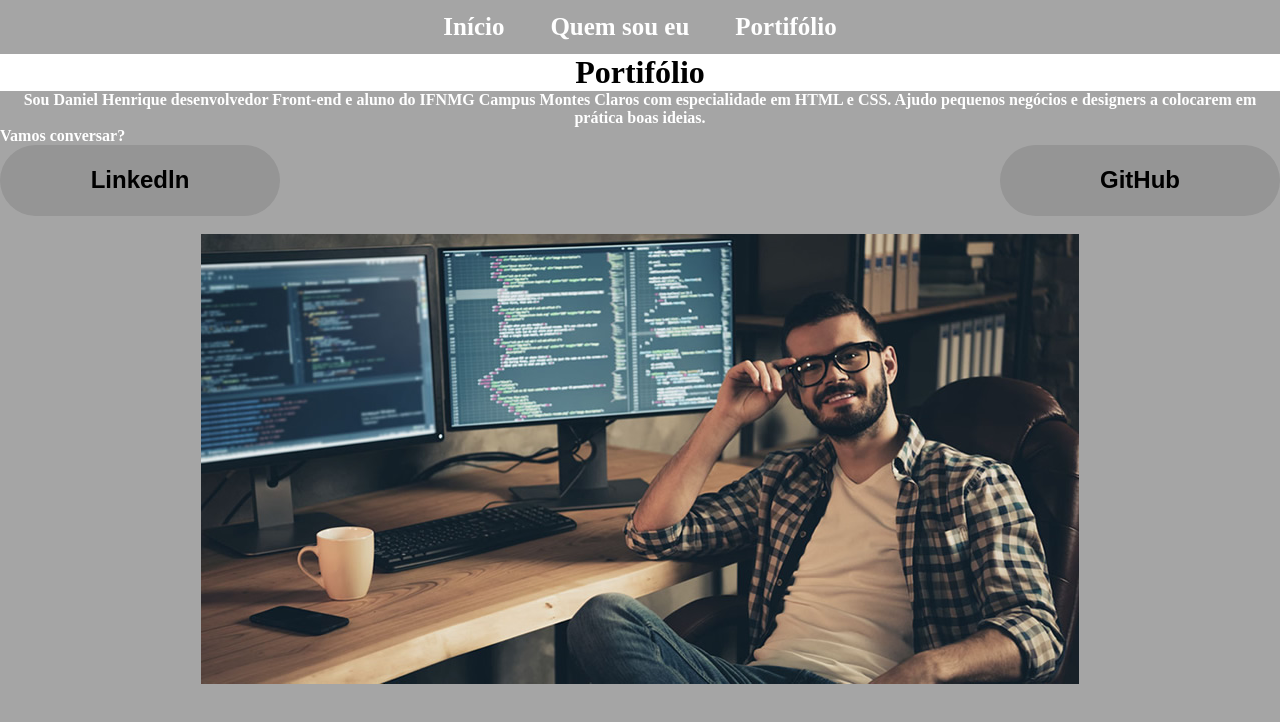
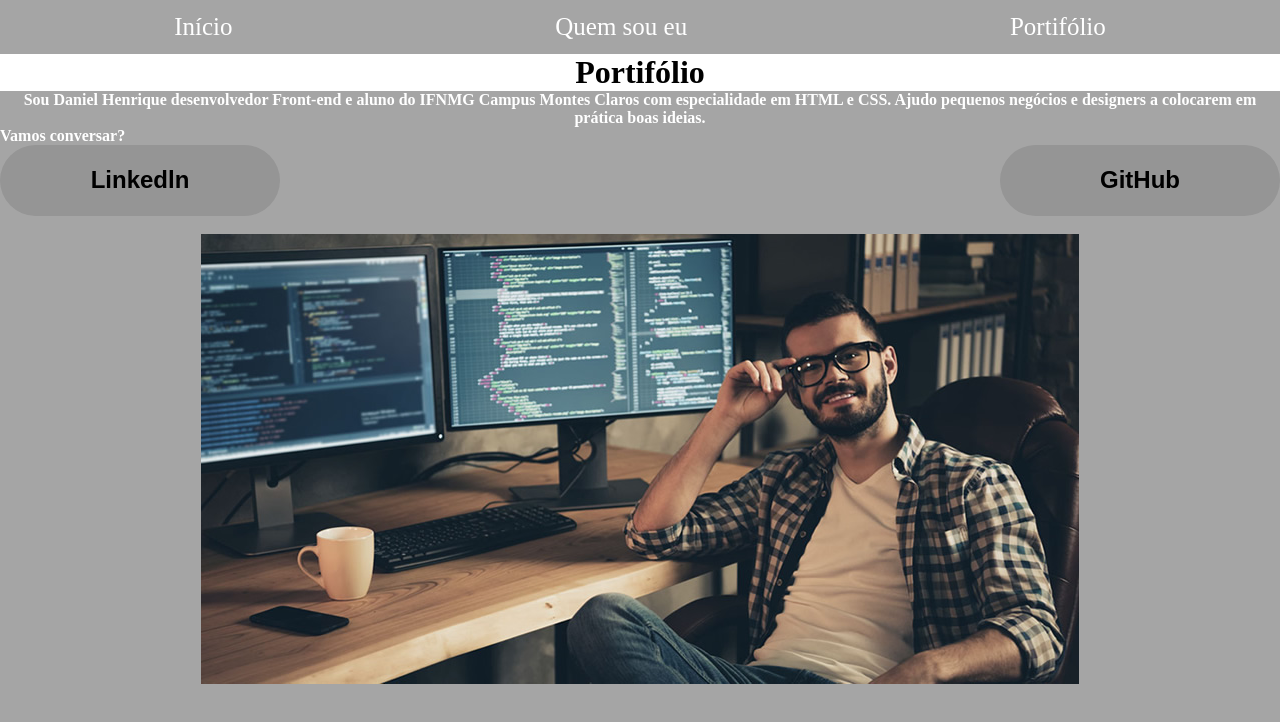
Before and after one commit to danielhenrique9210/portifolio, a plain HTML site: page index.html in a window 1280 px wide. Drawn offline with Linux system fonts and the light colour scheme.

Commit message:
Add files via upload

```diff
--- a/index.html
+++ b/index.html
@@ -8,13 +8,12 @@
     <link rel="stylesheet" href="style.css">
 </head>
 <body>
-   <nav>
-        <ul class="menu">
+   <nav class="menu">
+        <ul>
 
-          <h2><li><a class="menu_links" href="index.html">Início</a></li>
-              <li><a class="menu_links" href= "quem.html">Quem sou eu</a></li>
-              <li><a class="menu_links" href="#">Portifólio</a></li></h2>
-            </ul>
+          <li><a href="index.html">Início</a></li>
+              <li><a href= "quem.html">Quem sou eu</a></li>
+              <li><a href="#">Portifólio</a></li></ul>
         </nav>
     <main>
     <h1> Portifólio </h1>
--- a/style.css
+++ b/style.css
@@ -41,10 +41,9 @@ font-family: 'Montserrat', sans-serif;
     padding: 1%;
     margin: 0 auto;
 }
-nav{
+.menu ul{
     display: flex;
-    align-items: center;
-    justify-content: space-between;
+    justify-content: space-around;
 }
 nav ul{
     list-style: none;
```
